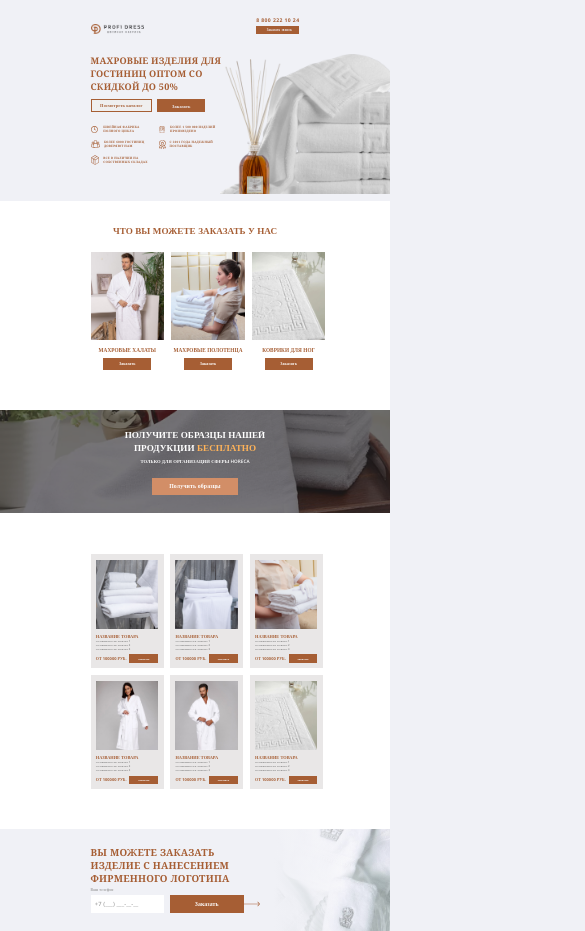
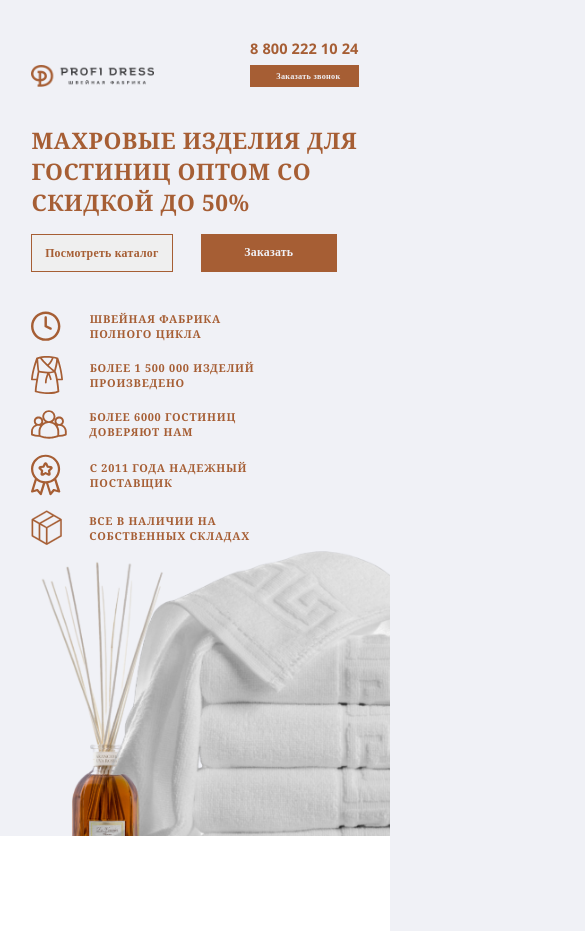
Before and after one commit to Marimys72/ProfiDress, a plain HTML site: page index.html in a window 390 px wide. Shown: the top 931 px of the page, 585 px wide, since content can reach past the window. Drawn offline with nearby package versions, Linux system fonts and the light colour scheme.

Commit message:
Modile-version section-promo

```diff
--- a/SASS/_base.sass
+++ b/SASS/_base.sass
@@ -20,9 +20,15 @@ body
     font-style: normal
     line-height: normal
     overflow-x: clip
-    min-width: 117.6rem
 
 .container
     max-width: 117.6rem
     margin: 0 auto
-    padding: 0 15px
+    padding: 0 1.5rem
+
+@media (max-width: 428px)
+    .container
+        width: 36.2rem
+        padding: 0 0.15rem
+    html
+        font-size: calc(100vw / 428 * 10)
--- a/SASS/_button.sass
+++ b/SASS/_button.sass
@@ -21,3 +21,16 @@
         padding-top: 1rem
         padding-bottom: 1.1rem
         letter-spacing: 0.1rem
+
+@media (max-width: 428px)
+    .btn
+        &_promo
+            padding: 1rem 4.8rem 1.2rem 4.8rem
+            letter-spacing: 0.0262rem
+            font-size: 1.3rem
+        &_call
+            font-size: 0.9rem
+            padding-left: 0.9rem
+            padding-top: 0.6rem
+            padding-bottom: 0.7rem
+            letter-spacing: 0.0303rem
--- a/SASS/_header.sass
+++ b/SASS/_header.sass
@@ -18,9 +18,24 @@
         font-family: "Open Sans", sans-serif
         text-align: center
         margin-bottom: 1rem
+        letter-spacing: 0.02rem
 
 .logo-main
     &__img
         display: block
         width: 26.4rem
         height: 4.9rem
+
+@media (max-width: 428px)
+    .logo-main
+        &__img
+            width: 13.5rem
+            height: 2.5rem
+    .header
+        padding-top: 4.2rem
+        margin-bottom: 4.1rem
+    .contacts-box
+        &__phone-link
+            font-size: 1.6rem
+            margin-bottom: 0.699rem
+            letter-spacing: 0.0132rem
--- a/SASS/_section-promo.sass
+++ b/SASS/_section-promo.sass
@@ -68,3 +68,58 @@
         width: 4.1rem
         height: 4.7rem
         margin-right: 2.2rem
+
+@media (max-width: 428px)
+    .section-promo
+        height: 78rem
+        padding-bottom: 0
+        &__title
+            margin-bottom: 1.8rem
+        &::after
+            width: 39.5rem
+            height: 33.9rem
+            top: 60%
+            right: 0
+
+    .catalog-wrapper
+        height: 4.1rem
+        margin-bottom: 4.3rem
+        &__btn
+            border: 0.1775rem solid $color-base
+            padding: 1.1rem 1.5rem 1.2rem 1.4rem
+            margin-right: 3rem
+        &__link
+            font-size: 1.3rem
+            letter-spacing: 0.0262rem
+
+    .services-wrapper
+        max-width: 26.5rem
+        &__list
+            display: flex
+            flex-direction: column
+            row-gap: 1.6rem
+            font-size: 1.2rem
+            letter-spacing: 0.0823rem
+        &__box
+            display: flex
+            align-items: center
+        &__icon1
+            width: 3.3rem
+            height: 3.3rem
+            margin-right: 3.1rem
+        &__icon2
+            width: 3.5rem
+            height: 4.3rem
+            margin-right: 2.9rem
+        &__icon3
+            width: 4rem
+            height: 3.2rem
+            margin-right: 2.4rem
+        &__icon4
+            width: 3.2rem
+            height: 4.6rem
+            margin-right: 3.2rem
+        &__icon5
+            width: 3.8rem
+            height: 3.8rem
+            margin-right: 3rem
--- a/SASS/_typography.sass
+++ b/SASS/_typography.sass
@@ -20,3 +20,9 @@
 .title-second
   text-transform: uppercase
   font-family: "Georgia"
+
+@media (max-width: 428px)
+  .title-promo
+    width: 36.2rem
+    font-size: 2.5rem
+    letter-spacing: 0.0574rem
```
Also changed, not shown: css/style.css.
